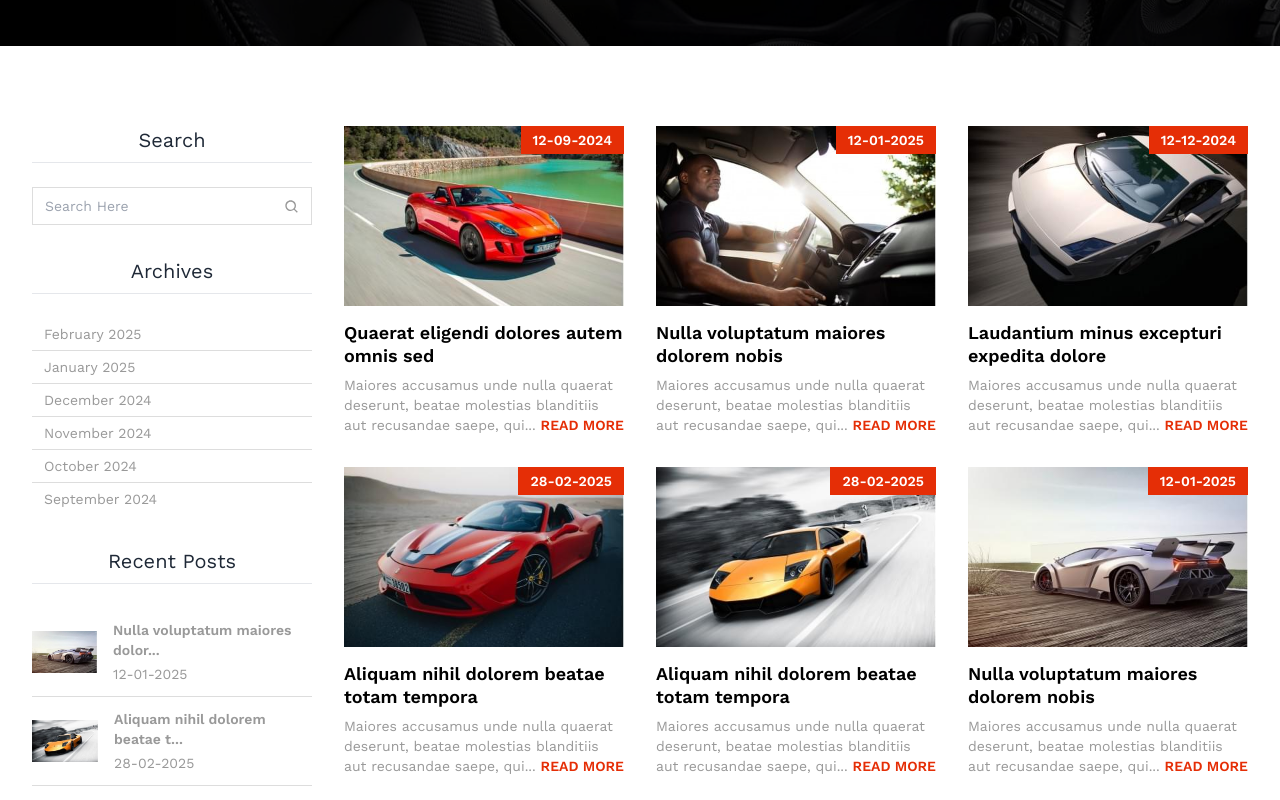
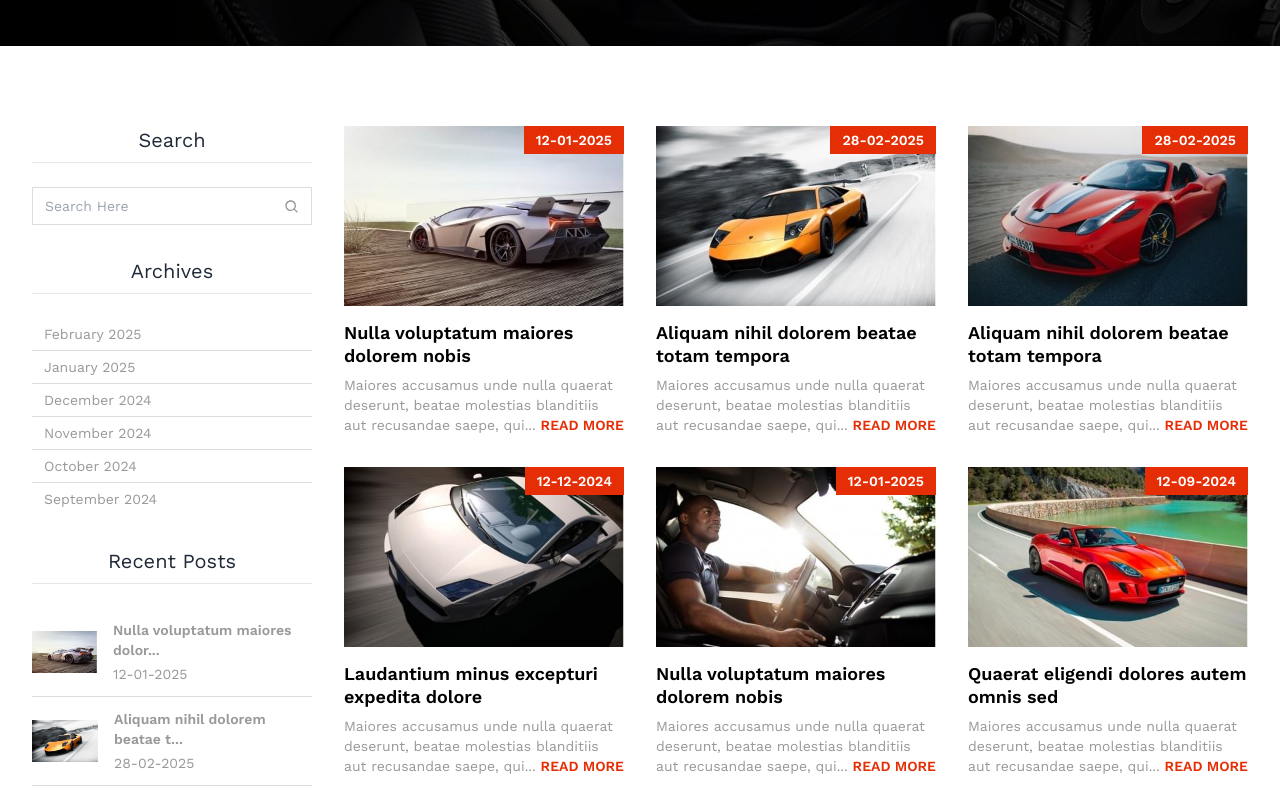
Before and after one commit to shahjalalhazari/Uren-Car-Accessories-Shop, a Next.js app: page /blogs in a window 1280 px wide. Shown: the part 440-1240 px from the top of the page. Built offline with nearby package versions, Linux system fonts and the light colour scheme.

Commit message:
Blogs listed with lazy loading.

```diff
--- a/src/app/loading.js
+++ b/src/app/loading.js
@@ -1,5 +1,5 @@
+import LoadingComponent from "@/components/shared/LoadingComponent";
+
 export default function Loading() {
-  return <div className="flex items-center justify-center my-20">
-    <span className="loading loading-infinity loading-lg"></span>
-  </div>
+  return <LoadingComponent/>
 }
--- a/src/components/Blogs/AllBlogsList.jsx
+++ b/src/components/Blogs/AllBlogsList.jsx
@@ -1,11 +1,63 @@
-import SingleBlogCard from '../shared/cards/SingleBlogCard';
+"use client";
+import { useEffect, useRef, useState } from "react";
+import SingleBlogCard from "../shared/cards/SingleBlogCard";
+import LoadingComponent from "../shared/LoadingComponent";
 
-const AllBlogsList = ({allBlogs}) => {
+const AllBlogsList = ({ allBlogs }) => {
+  const [displayBlog, setDisplayBlog] = useState([]);
+  const [page, setPage] = useState(1);
+  const observerRef = useRef(null);
+  // REPLACE
+  const blogsPerLoad = 3;
+
+  useEffect(() => {
+    // Load first batch
+    setDisplayBlog(allBlogs.reverse().slice(0, blogsPerLoad));
+  }, [allBlogs]);
+
+  useEffect(() => {
+    if (page > 1) {
+      // Append next batch when scrolls down
+      const newBatch = allBlogs.slice(displayBlog.length, page * blogsPerLoad);
+      setDisplayBlog((prev) => [...prev, ...newBatch]);
+    }
+  }, [page, allBlogs]);
+
+  useEffect(() => {
+    observerRef.current = new IntersectionObserver(
+      (entries) => {
+        const lastEntry = entries[0];
+        if (lastEntry.isIntersecting) {
+          setPage((prev) => prev + 1);
+        }
+      },
+      { threshold: 1.0 }
+    );
+
+    const observer = observerRef.current;
+    const lastBlog = document.querySelector("#lazy-load-trigger");
+
+    if (lastBlog) {
+      observer.observe(lastBlog);
+    }
+
+    return () => {
+      if (lastBlog) observer.unobserve(lastBlog);
+    };
+  }, [displayBlog]);
+
   return (
     <div className="grid grid-cols-3 gap-8">
-      {allBlogs.map((blog) => (
-        <SingleBlogCard blog={blog} key={blog.id} />
+      {displayBlog.map((singleBlog, index) => (
+        <SingleBlogCard blog={singleBlog} key={index} />
       ))}
+
+      {/* Lazy Load Trigger */}
+      {displayBlog.length < allBlogs.length && (
+        <div id="lazy-load-trigger" className="col-span-3 text-center">
+          <LoadingComponent />
+        </div>
+      )}
     </div>
   );
 };
--- a/src/components/Shop/Products/ProductsListWithLazyLoad.jsx
+++ b/src/components/Shop/Products/ProductsListWithLazyLoad.jsx
@@ -1,6 +1,7 @@
 "use client"
 
 import SingleProductCard from "@/components/shared/cards/SingleProductCard";
+import LoadingComponent from "@/components/shared/LoadingComponent";
 import { useEffect, useRef, useState } from "react";
 
 const ProductsListWithLazyLoad = ({ productsList }) => {
@@ -48,6 +49,7 @@ const ProductsListWithLazyLoad = ({ productsList }) => {
       if (lastProduct) observer.unobserve(lastProduct);
     };
   }, [displayProducts]);
+
   return (
     <div className="grid grid-cols-3 gap-8">
       {displayProducts.map((item, index) => (
@@ -56,11 +58,8 @@ const ProductsListWithLazyLoad = ({ productsList }) => {
 
       {/* Lazy Load Trigger */}
       {displayProducts.length < productsList.length && (
-        <div
-          id="lazy-load-trigger"
-          className="col-span-3 text-center py-8"
-        >
-            <span className="loading loading-infinity loading-lg"></span>
+        <div id="lazy-load-trigger" className="col-span-3 text-center">
+          <LoadingComponent />
         </div>
       )}
     </div>
--- /dev/null
+++ b/src/components/shared/LoadingComponent.jsx
@@ -0,0 +1,9 @@
+const LoadingComponent = () => {
+    return (
+      <div className="flex items-center justify-center my-20 text-primary">
+        <span className="loading loading-infinity loading-lg"></span>
+      </div>
+    );
+};
+
+export default LoadingComponent;
--- a/src/components/shared/cards/SingleBlogCard.jsx
+++ b/src/components/shared/cards/SingleBlogCard.jsx
@@ -3,13 +3,14 @@ import Link from "next/link";
 
 
 const SingleBlogCard = ({ blog }) => {
-  const { title, description, image, date } = blog;
+  const { title, description, image, date, id } = blog;
   const truncateText = (text, maxLength) => {
     return text.length > maxLength ? `${text.slice(0, maxLength)}...` : text;
   };
   return (
     <div>
       <div className="blog-image">
+        <Link href={`/blogs/${id}`}>
           <Image
             src={image}
             width={350}
@@ -17,15 +18,16 @@ const SingleBlogCard = ({ blog }) => {
             alt={blog.title}
             className="w-full"
           />
+        </Link>
         <p className="blog-date">{date}</p>
       </div>
       {/* REPLACE */}
-      <Link href={"/"}>
+      <Link href={`/blogs/${id}`}>
         <h2 className="blog-title">{truncateText(title, 60)}</h2>
       </Link>
       <p className="blog-description">
         {truncateText(description, 100)}{" "}
-        <Link href={"/"}>
+        <Link href={`/blogs/${id}`}>
           <span className="read-more">READ MORE</span>
         </Link>
       </p>
```
Lines whose indentation alone changed are shown as unchanged.
